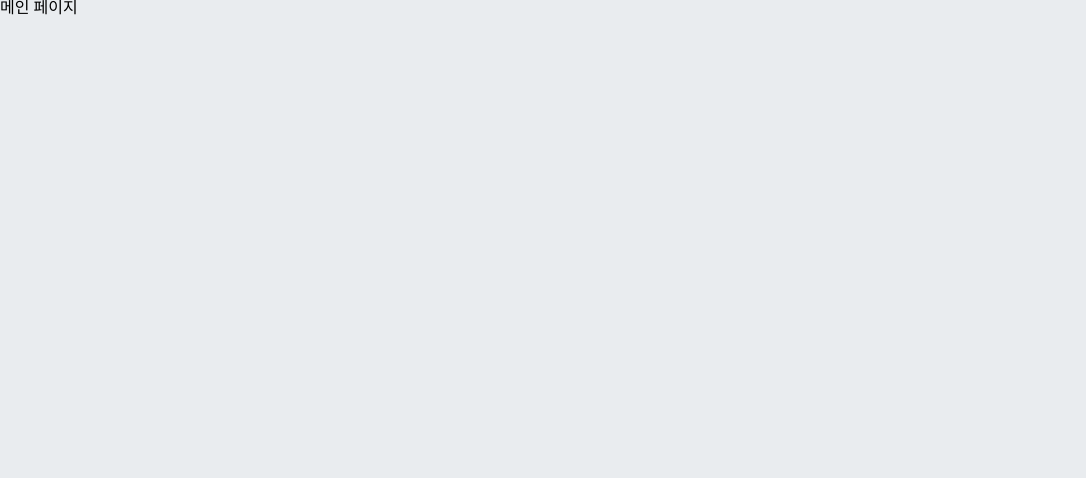
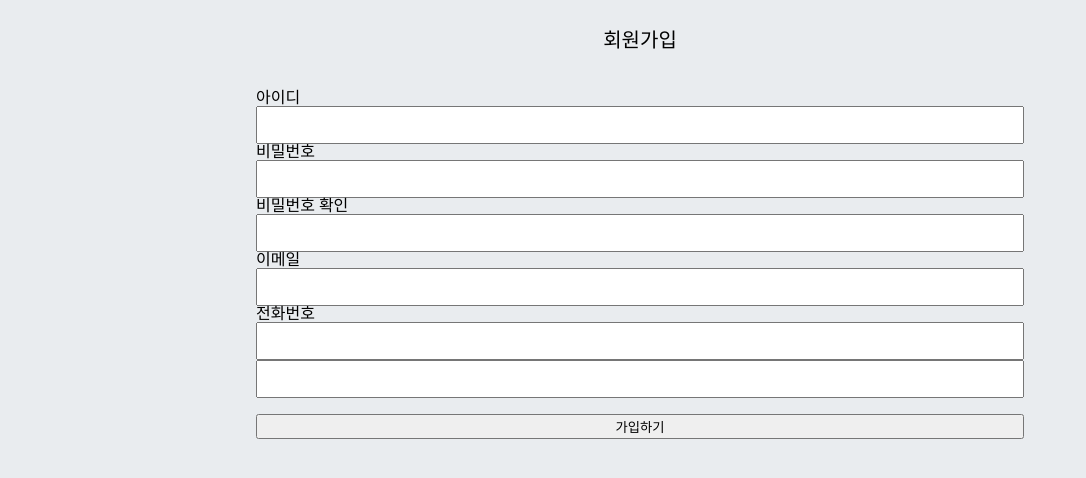
Before and after one commit to Wonahyeon/MovieGreen, a React (Create React App) app: page / in a window 1280 px wide. Shown: the top 478 px of the page, without its empty margins (0-1086 px from the left). Built offline with nearby package versions, Linux system fonts and the light colour scheme.

Commit message:
회원가입

```diff
--- a/src/App.js
+++ b/src/App.js
@@ -1,5 +1,6 @@
 import reset from "styled-reset";
 import { createGlobalStyle } from "styled-components";
+import Signin from "./components/Signin";
 
 const GlobalStyle = createGlobalStyle`
   ${reset}
@@ -14,9 +15,8 @@ function App() {
   return (
     <>
       <GlobalStyle/>
-      <div>
-        메인 페이지
-      </div>
+      <Signin />
+
     </>
   );
 }
--- /dev/null
+++ b/src/components/Signin.js
@@ -0,0 +1,96 @@
+import React, { useState } from 'react';
+import styled from 'styled-components';
+
+// 사용가능한 아이디
+
+
+const Text = styled.div`
+  font-size: 20px;
+  text-align: center;
+  margin-top: 30px;
+`;
+
+const Container = styled.div`
+  margin: 0 auto;
+`;
+
+const Inputs = styled.div`
+  width: 768px;
+  margin: 0 auto;
+`;
+
+const Inputgroup = styled.div`
+  margin-top: 40px;
+  display: flex;
+  flex-direction: column;
+  input {
+    height: 2rem;
+    display: flex;
+  }
+
+  /* .phone{
+    display: flex;
+  } */
+`;
+
+
+// 회원가입
+function Signin(props) {
+  // const [value, setValue] = useState('');
+  const [password, setPassword] = useState('');
+  const [confirmpassword, setConfirmpassword] = useState('');
+
+  const handlepassword = (e) => {
+    setPassword(e.target.value);
+  }
+
+  const handleconfirmpassword = (e) => {
+    setConfirmpassword(e.target.value);
+  }
+
+  const handleonSubmit = (e) => {
+    e.prevenDefault();
+    if (password !== confirmpassword) {
+      // setValue(e.target.value)
+      return alert('비밀번호와 비밀번호 확인이 같지 않습니다')
+    }
+  }
+
+  return (
+    <>
+      <Text>회원가입</Text>
+      <Container>
+        <Inputs>
+          <Inputgroup >
+            <label for='id'>아이디</label>
+            <input type='text' id='id'/>
+
+            <label for='pw1'>비밀번호</label>
+            <input type='text' id='pw1' value={password} onChange={handlepassword}/>
+
+            <label for='pw2'>비밀번호 확인</label>
+            <input type='text' id='pw2' value={confirmpassword} onChange={handleconfirmpassword}/>
+
+            <label for='email'>이메일</label>
+            <input type='text' id='email'/>
+
+            <label>전화번호</label>
+            <input type='text' className='phone'/>
+            <input type='text' className='phone'/>
+
+
+            <br />
+
+            <button type='button' onSubmit={handleonSubmit}>가입하기</button>
+
+          </Inputgroup>
+        </Inputs>
+      </Container>
+
+
+
+    </>
+  );
+}
+
+export default Signin;
```
